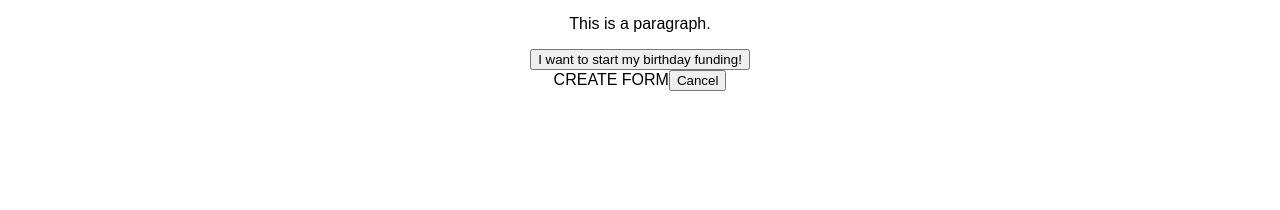
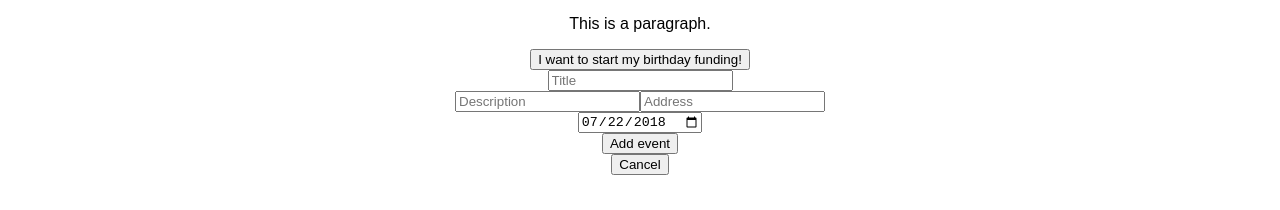
Before and after one commit to leanyanko/front-birthday, a React (Create React App) app: page / in a window 1280 px wide. Both pictures are taken after a click on the button "I want to start my birthday funding!". Shown: the part 587-797 px from the top of the page. Built offline with nearby package versions, Linux system fonts and the light colour scheme; no server answers.

Commit message:
new event form continue

```diff
--- a/src/components/CreateEvent.js
+++ b/src/components/CreateEvent.js
@@ -1,27 +1,86 @@
 import React, { Component } from "react";
 import "./CreateEvent.css";
 import eventService from "../services/eventService";
+
+const defaultNewEvent = {
+  title: "",
+  description: "",
+  date: "2018-07-22",
+  address: ""
+};
 
 class CreateEvent extends Component {
   constructor(props) {
     super(props);
     this.state = {
-      newEvent: null
+      event: Object.assign({}, defaultNewEvent)
     };
     this.postEvent = this.postEvent.bind(this);
   }
 
   postEvent() {
-    const event = this.state.newEvent;
+    const { event } = this.state;
 
-    eventService.postEvent;
+    eventService.postEvent(event);
+  }
+
+  inputHandler(property, e) {
+    const { event } = this.state;
+    event[property] = e.target.value;
+    this.setState({ event });
   }
 
   render() {
     console.log("rendered");
+    const { id, title, description, address, date } = this.state.event;
     return (
       <div className="createevent">
-        CREATE FORM
+        <div className="addform">
+          <div className="form-group">
+            <input
+              type="text"
+              value={title}
+              onChange={this.inputHandler.bind(this, "title")}
+              className="form-control"
+              aria-describedby="emailHelp"
+              placeholder="Title"
+            />
+          </div>
+
+          <input
+            type="text"
+            value={description}
+            onChange={this.inputHandler.bind(this, "description")}
+            className="form-control"
+            aria-describedby="emailHelp"
+            placeholder="Description"
+          />
+
+          <input
+            type="text"
+            value={address}
+            onChange={this.inputHandler.bind(this, "address")}
+            className="form-control"
+            aria-describedby="emailHelp"
+            placeholder="Address"
+          />
+
+          <div className="form-group">
+            <input
+              value={date}
+              type="date"
+              onChange={this.inputHandler.bind(this, "date")}
+              className="form-control"
+              id="appt-date"
+              required
+            />
+          </div>
+          <div className="form-check" />
+
+          <button onClick={this.updateEvent} className="btn btn-primary">
+            {id ? "Save event" : "Add event"}
+          </button>
+        </div>
         <button onClick={() => this.props.cancel()}>Cancel</button>
       </div>
     );
```
